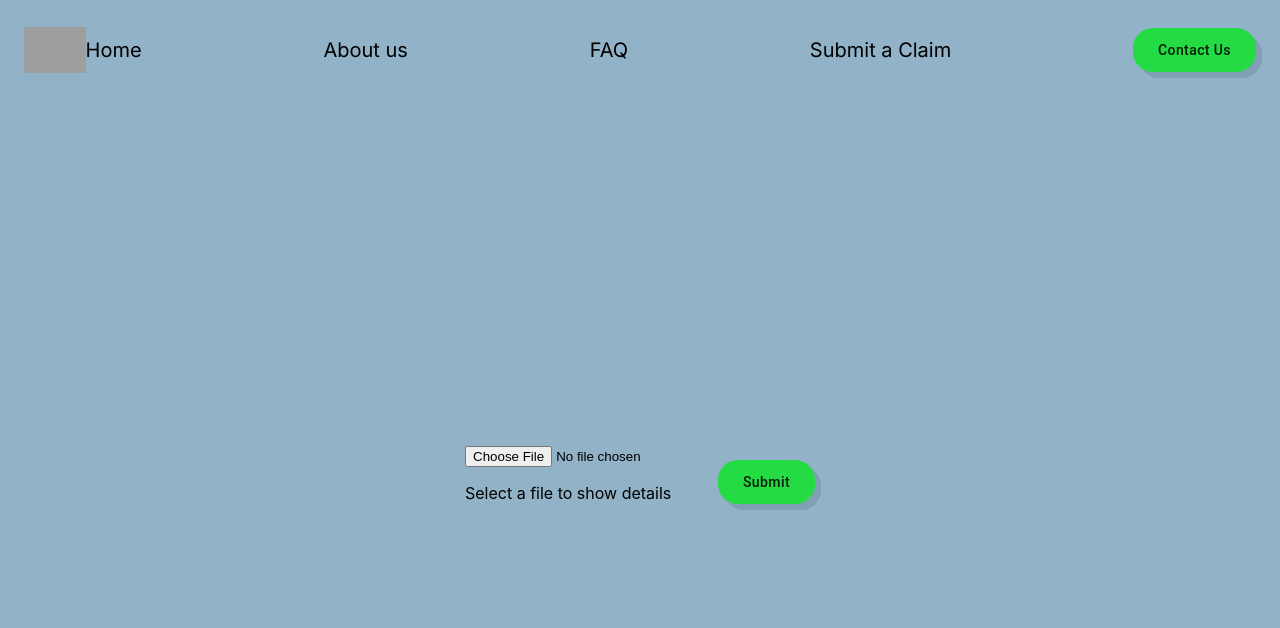
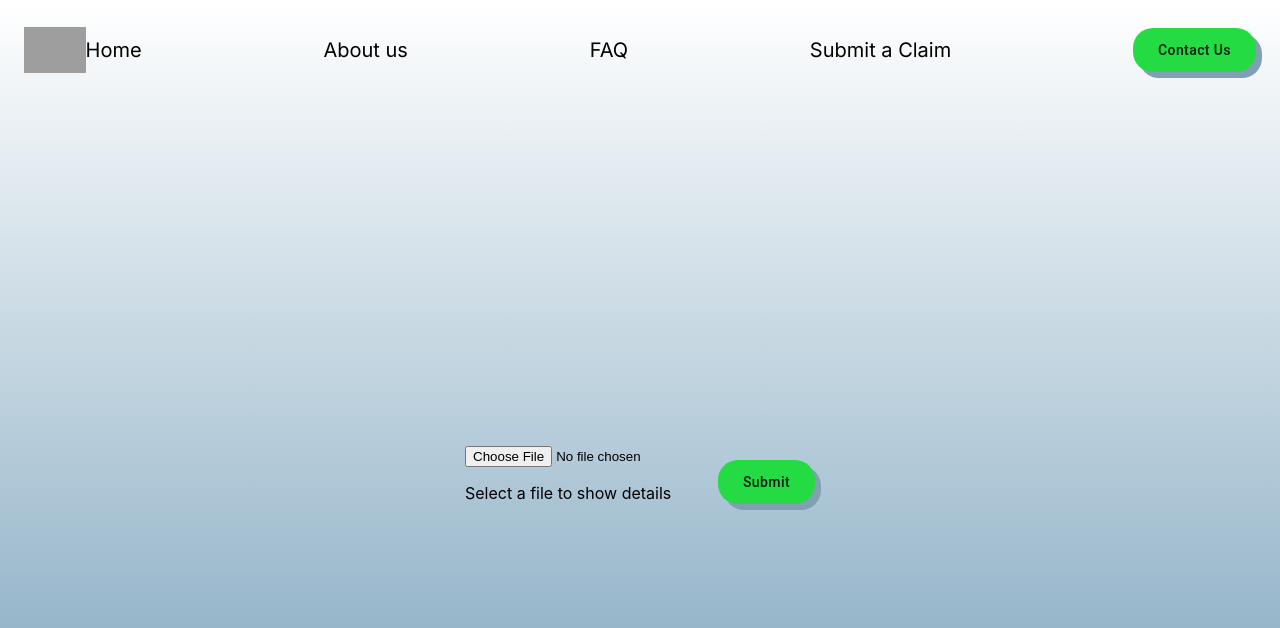
Before and after one commit to Cobasaurusrex/Hackthe6, a React (Create React App) app in the folder frontend/: page / in a window 1280 px wide. Shown: the top 628 px of the page. Built offline with nearby package versions, Linux system fonts and the light colour scheme; grey boxes are pictures that could not be loaded.

Commit message:
Update index.css

```diff
--- a/frontend/src/index.css
+++ b/frontend/src/index.css
@@ -1,4 +1,6 @@
 body {
+  background: rgb(145,178,199);
+  background: linear-gradient(0deg, rgba(145,178,199,1) 0%, rgba(145,178,199,1) 25%, rgba(255,255,255,1) 100%);
   margin: 0;
   font-family: -apple-system, BlinkMacSystemFont, 'Segoe UI', 'Roboto', 'Oxygen',
     'Ubuntu', 'Cantarell', 'Fira Sans', 'Droid Sans', 'Helvetica Neue',
```
